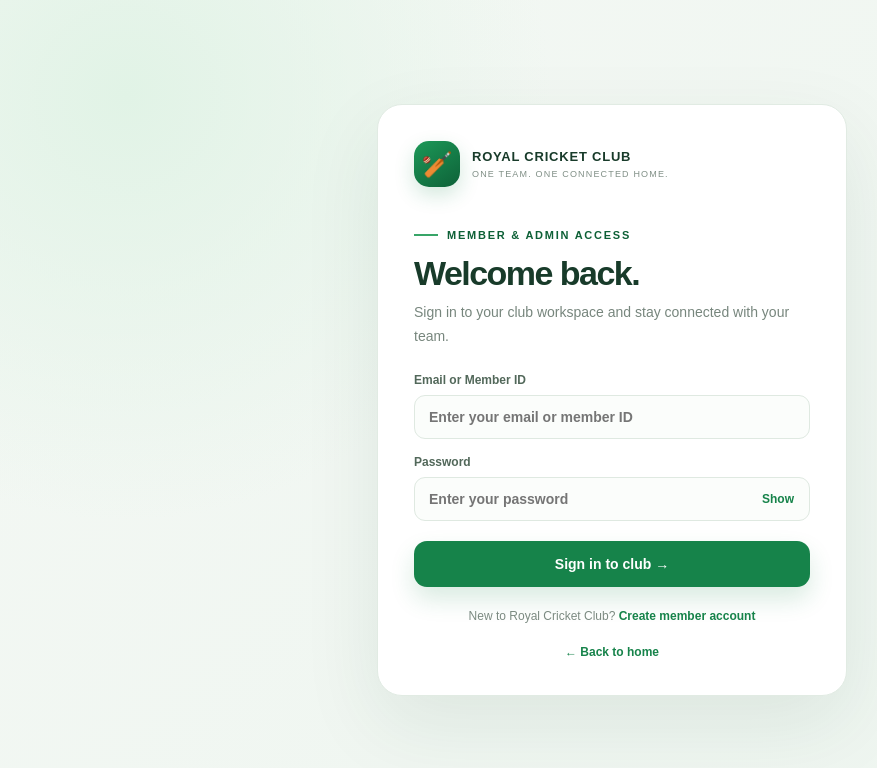
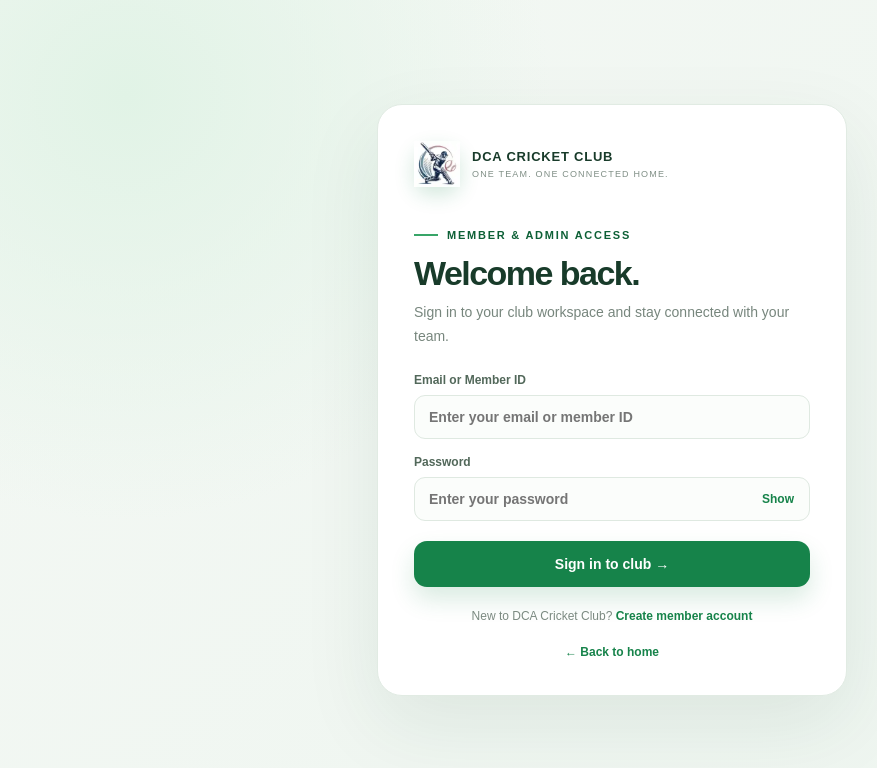
Before and after one commit to patel12583-bot/NOBLEERPSYSTEM, a Next.js app: page /login in a window 1280 px wide. Shown: the top 768 px of the page, without its empty margins (28-905 px from the left). Built offline with nearby package versions, Linux system fonts and the light colour scheme.

Commit message:
Apply DCA Cricket Club branding and supplied logo

```diff
--- a/app/login/page.js
+++ b/app/login/page.js
@@ -20,5 +20,5 @@ export default function LoginPage() {
     } catch { setError("Unable to connect. Please check your internet and try again."); }
     finally { setLoading(false); }
   }
-  return <main className="rcAuthPage"><div className="rcAuthCard"><Link href="/" className="rcAuthBrand"><span className="rcBrandMark">🏏</span><span><b>ROYAL CRICKET CLUB</b><small>ONE TEAM. ONE CONNECTED HOME.</small></span></Link><div className="rcEyebrow">MEMBER & ADMIN ACCESS</div><h1>Welcome back.</h1><p className="rcAuthIntro">Sign in to your club workspace and stay connected with your team.</p><form onSubmit={submit} className="rcAuthForm"><label>Email or Member ID<input value={identifier} onChange={e=>setIdentifier(e.target.value)} placeholder="Enter your email or member ID" autoComplete="username" required /></label><label>Password<span className="rcPasswordWrap"><input type={show?"text":"password"} value={password} onChange={e=>setPassword(e.target.value)} placeholder="Enter your password" autoComplete="current-password" required/><button type="button" onClick={()=>setShow(!show)}>{show?"Hide":"Show"}</button></span></label>{error&&<div className="rcFormError" role="alert">{error}</div>}<button className="rcPrimary rcAuthSubmit" disabled={loading}>{loading?"Signing in…":"Sign in to club →"}</button></form><div className="rcAuthFoot">New to Royal Cricket Club? <Link href="/register">Create member account</Link></div><Link href="/" className="rcBackHome">← Back to home</Link></div></main>;
+  return <main className="rcAuthPage"><div className="rcAuthCard"><Link href="/" className="rcAuthBrand"><span className="rcBrandMark"><img src="/dca-cricket-logo.webp" alt="DCA Cricket Club logo" /></span><span><b>DCA CRICKET CLUB</b><small>ONE TEAM. ONE CONNECTED HOME.</small></span></Link><div className="rcEyebrow">MEMBER & ADMIN ACCESS</div><h1>Welcome back.</h1><p className="rcAuthIntro">Sign in to your club workspace and stay connected with your team.</p><form onSubmit={submit} className="rcAuthForm"><label>Email or Member ID<input value={identifier} onChange={e=>setIdentifier(e.target.value)} placeholder="Enter your email or member ID" autoComplete="username" required /></label><label>Password<span className="rcPasswordWrap"><input type={show?"text":"password"} value={password} onChange={e=>setPassword(e.target.value)} placeholder="Enter your password" autoComplete="current-password" required/><button type="button" onClick={()=>setShow(!show)}>{show?"Hide":"Show"}</button></span></label>{error&&<div className="rcFormError" role="alert">{error}</div>}<button className="rcPrimary rcAuthSubmit" disabled={loading}>{loading?"Signing in…":"Sign in to club →"}</button></form><div className="rcAuthFoot">New to DCA Cricket Club? <Link href="/register">Create member account</Link></div><Link href="/" className="rcBackHome">← Back to home</Link></div></main>;
 }
```
